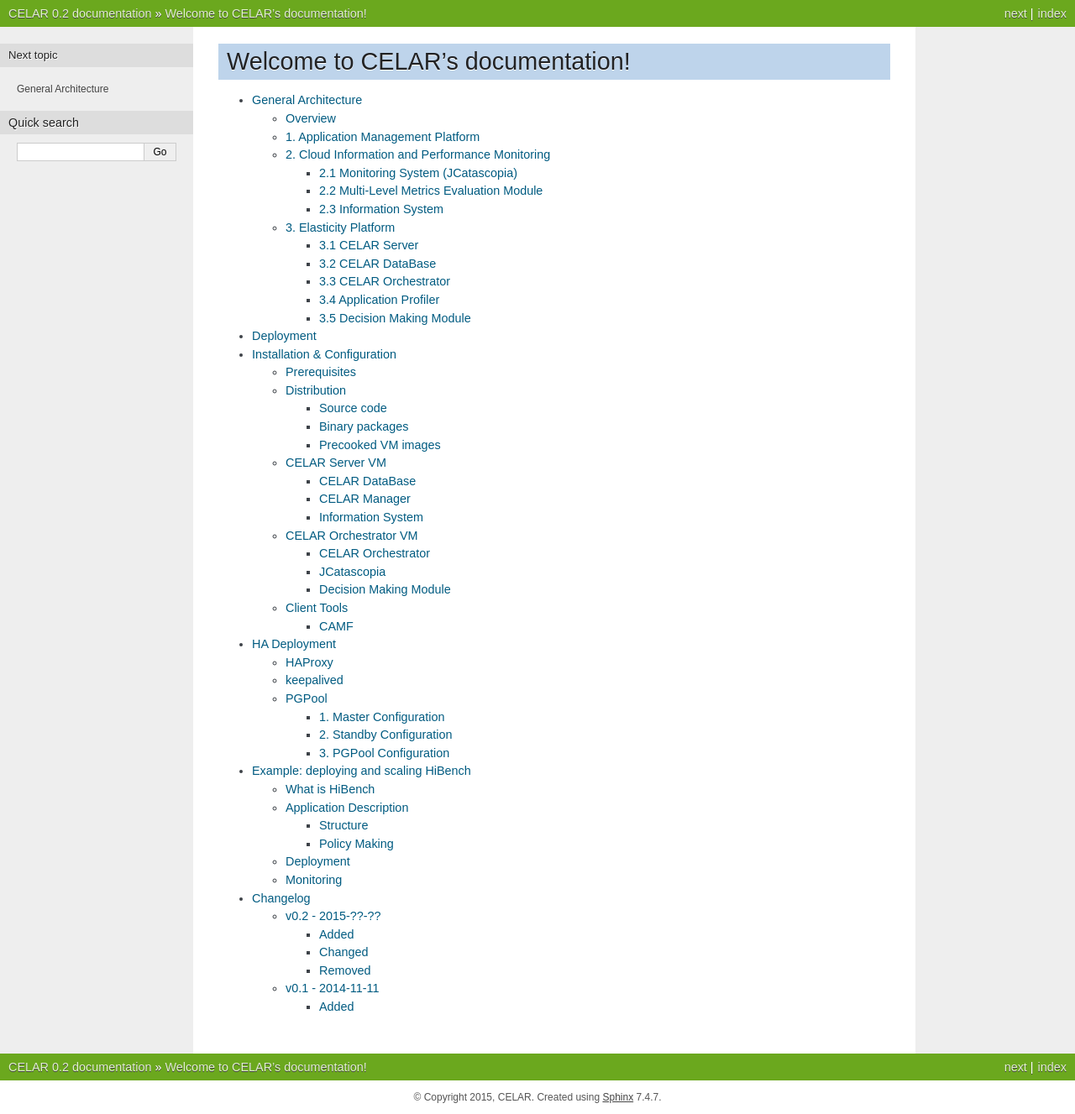
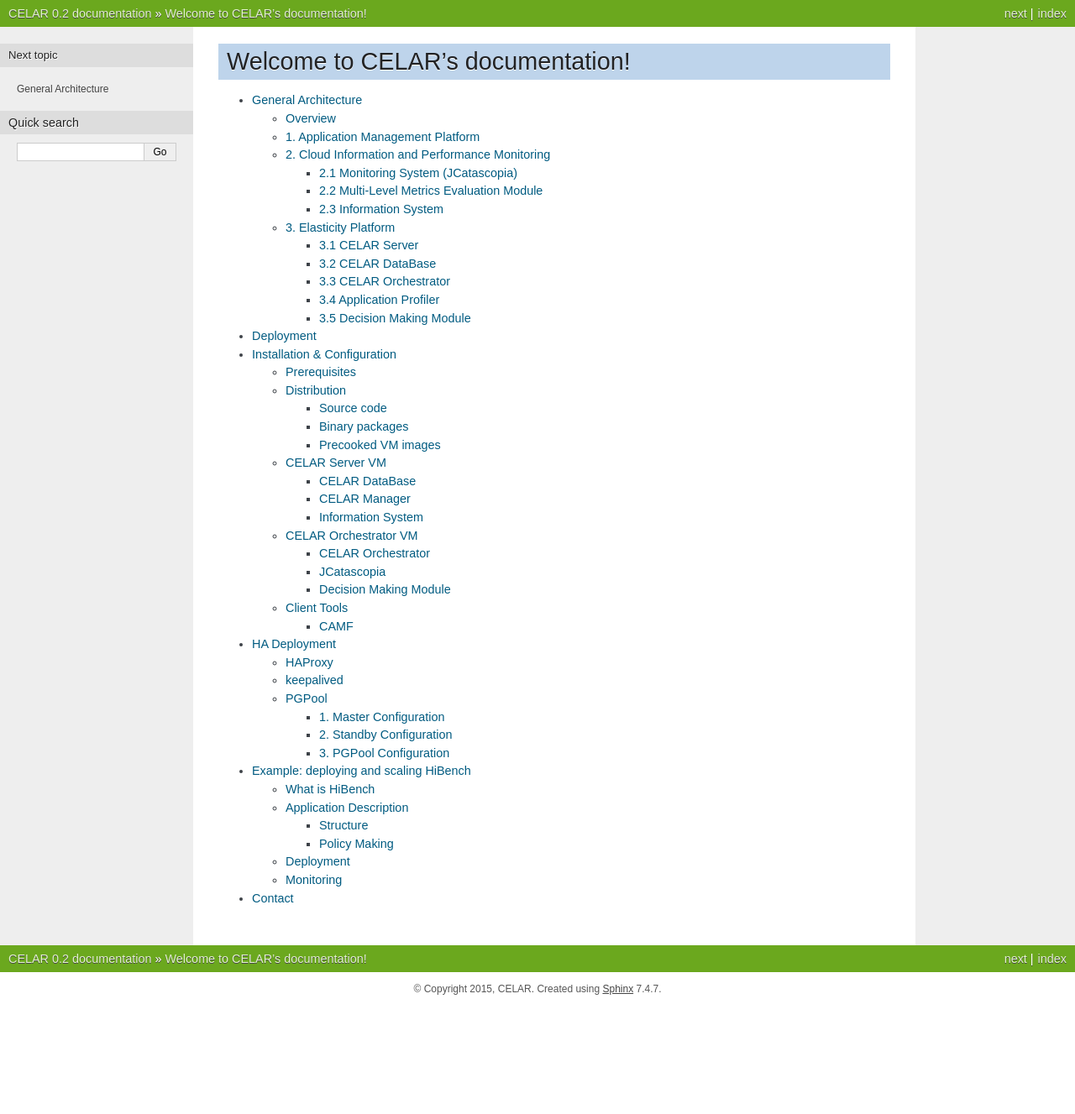
Before and after one commit to giagiannis/celar-documentation, a Sphinx documentation site: the page built from source/index.rst, in a window 1280 px wide. Shown: the whole page at 84% size. Built offline with Sphinx 7.4.7, drawn with Linux system fonts in a browser that asks for light colours; after the commit the page ends 1198 px from its top, so only the background shows below that.

Commit message:
changed CHANGELOG to contact.rst and added content

```diff
--- a/source/index.rst
+++ b/source/index.rst
@@ -16,7 +16,7 @@
    sections/install
    sections/ha_deployment
    sections/example
-   sections/changelog
+   sections/contact
 
 ..
         Indices and tables
--- a/source/sections/changelog.rst
+++ /dev/null
@@ -1,14 +0,0 @@
-Changelog
-=========
-v0.2 - 2015-??-??
------------------
-Added
-^^^^^
-Changed
-^^^^^^^
-Removed
-^^^^^^^
-v0.1 - 2014-11-11
------------------
-Added
-^^^^^
```
Also changed, not shown: source/sections/contact.rst (added, +9 -0 lines).
